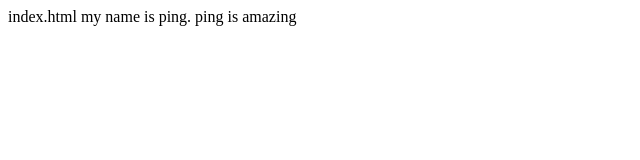
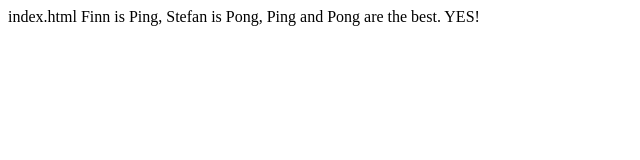
Before and after one commit to fcameron2021/crazy-stuff-, a plain HTML site: page index.html in a window 1280 px wide. Shown: the whole page, without its empty margins (0-640 px from the left). Drawn offline with Linux system fonts and the light colour scheme.

Commit message:
feat: Add index.html

```diff
--- a/index.html
+++ b/index.html
@@ -8,6 +8,6 @@ index.html
     </head>
 
     <body>
-        my name is ping. ping is amazing
+        Finn is Ping, Stefan is Pong, Ping and Pong are the best. YES!
     </body>
 </html>
```
